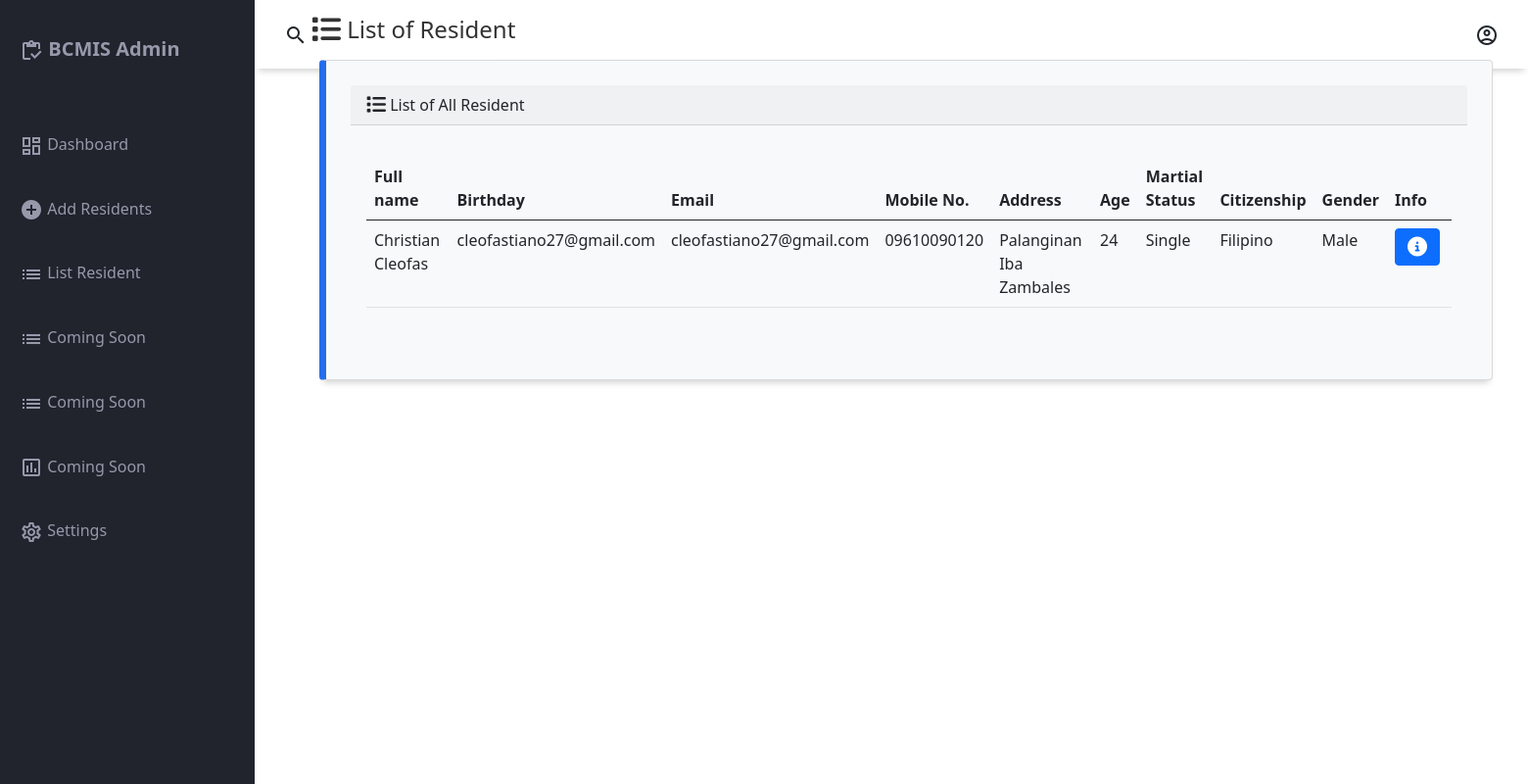
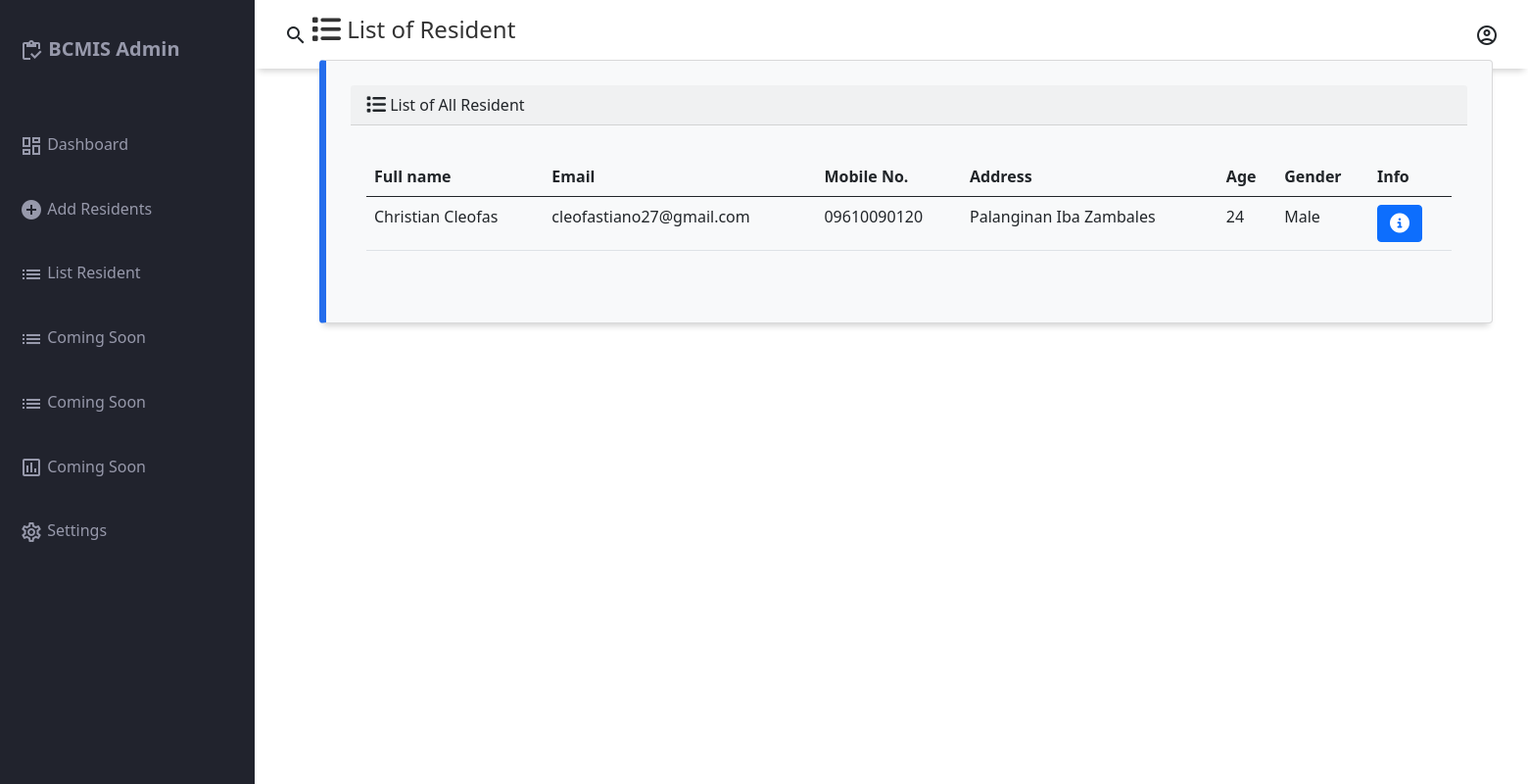
Before and after one commit to chrstncleofas/BCMIS, a Django app: page /view_list in a window 1560 px wide. Shown: the whole page at 98% size. Run offline with Django 4.2, Linux system fonts and the light colour scheme; data comes from the database, SQL or seed files in the repository; both versions use the stored data as it was after the commit.

Commit message:
Make responsive

```diff
--- a/static/css/view.css
+++ b/static/css/view.css
@@ -2,16 +2,3 @@
     margin-top: -800px !important;
     margin-left: 290px !important;
 }
-
-@media only screen and (max-width: 1376px)  {
-    .containers{
-        max-width: 1000px;
-        width: 100%;
-        margin-right: -260px;
-        margin-top: -700px;
-        height: 600px;
-    }
-    .containers form{
-        min-height: 537px;
-    }
-}
--- a/templates/authentication/view.html
+++ b/templates/authentication/view.html
@@ -22,6 +22,14 @@
             .containers-tables .d-flex{
                 margin-right: -260px;
                 margin-top: 220px;
+            }
+            #cards-box-section{
+                max-width: 1120px;
+                width: 100%;
+            }
+            #txt-header{
+                margin: 0px;
+                width: 400px;
             }
         }
     </style>
@@ -91,11 +99,11 @@
     <section class="containers-tables">
         <div class="d-flex flex-column">
             <div class="container-fluid">
-                <h4 class="m-3" style="color: #333;"><i class="fa-solid fa-list fa-lg"></i>  List of Resident</h4>
-                <div class="row">
+                <h4 class="m-3" style="color: #333;" id="txt-header"><i class="fa-solid fa-list fa-lg"></i>  List of Resident</h4>
+                <div class="row" id="row-lister">
                     <div class="col-12">
                         {% if resident %}
-                        <div class="card bg-light ms-4 me-4 mb-4">
+                        <div class="card bg-light ms-4 me-4 mb-4" id="cards-box-section">
                             <div class="card-header"><i class="fa-solid fa-list fa-lg"></i> List of All Resident</div>
                             <div class="card-body">
                               <p class="card-text">
@@ -104,13 +112,10 @@
                                         <thead>
                                           <tr>
                                             <th scope="col">Full name</th>
-                                            <th scope="col">Birthday</th>
                                             <th scope="col">Email</th>
                                             <th scope="col">Mobile No.</th>
                                             <th scope="col">Address</th>
                                             <th scope="col">Age</th>
-                                            <th scope="col">Martial Status</th>
-                                            <th scope="col">Citizenship</th>
                                             <th scope="col">Gender</th>
                                             <th scope="col">Info</th>
                                           </tr>
@@ -119,13 +124,10 @@
                                             {% for item in resident %}
                                             <tr>
                                                 <td>{{ item.name }}</td>
-                                                <td>{{ item.birthday }}</td>
                                                 <td>{{ item.email }}</td>
                                                 <td>{{ item.phone }}</td>
                                                 <td>{{ item.address }}</td>
                                                 <td>{{ item.age }}</td>
-                                                <td>{{ item.status }}</td>
-                                                <td>{{ item.citizen }}</td>
                                                 <td>{{ item.gender }}</td>
                                                 <td>
                                                     <button type="button" class="btn btn-primary me-1" href="{% url 'view_info' item.id %}" data-bs-toggle="modal" data-bs-target="#myModal{{resident.id}}">
```
Also changed, not shown: db.sqlite3.
